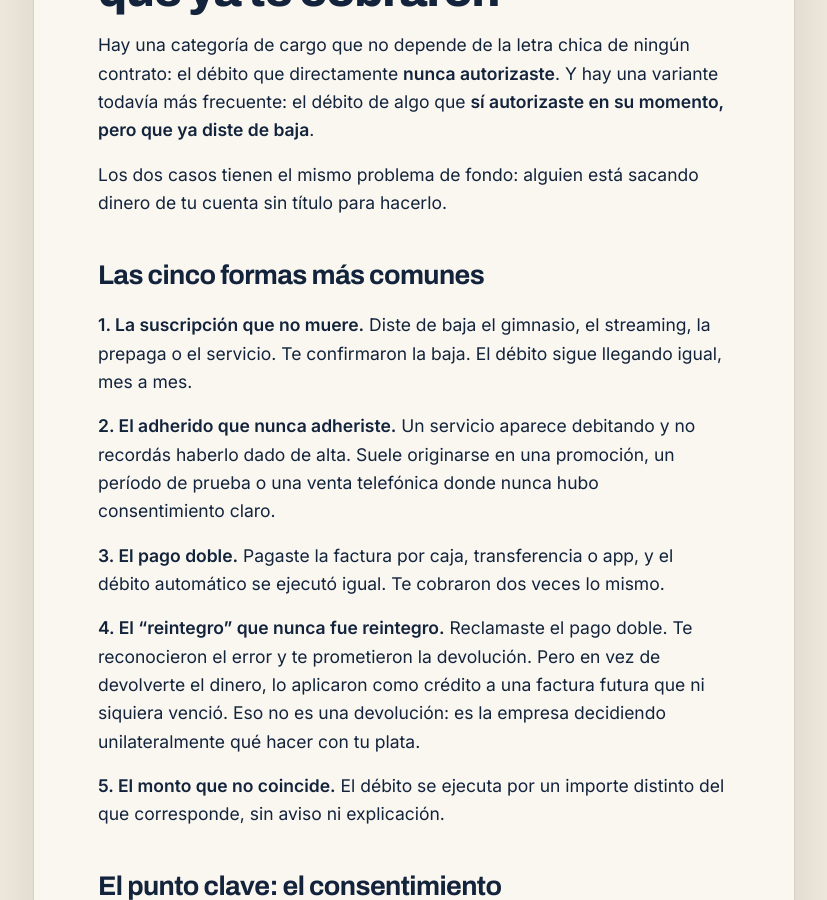
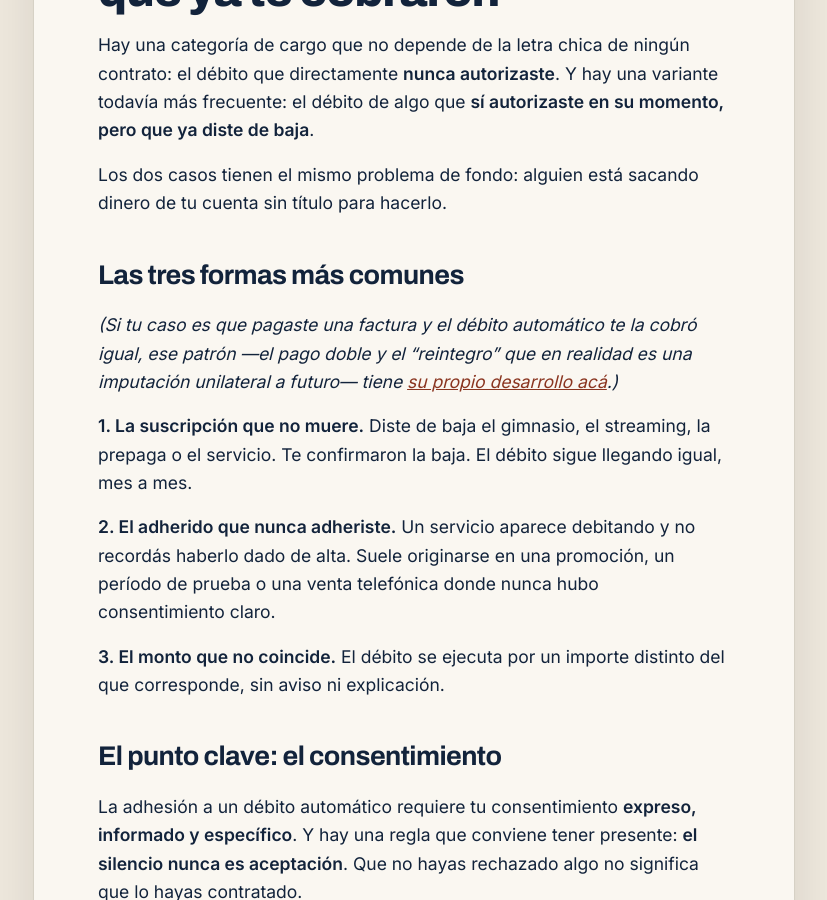
Before and after one commit to drejsamudio-hue/estudio-samudio-landing, a Jekyll site: the page built from _posts/2026-08-03-debitos-no-autorizados-como-frenarlos.md, in a window 1280 px wide and 900 px high, scrolled down 330 px. Shown: the whole window, without its empty margins (226-1053 px from the left). Built offline with Jekyll 4.4.1, drawn with Linux system fonts in a browser that asks for light colours.

Commit message:
fix(seo): resuelve solapamiento entre doble-cobro y debitos-no-autorizados - doble-cobro queda como dueno exclusivo del patron pago-doble/imputacion unilateral - debitos-no-autorizados pasa a paraguas (suscripcion no muerta, adherido no consentido, monto incorrecto) y remite al pago doble con enlace explicito - descriptions diferenciadas para evitar canibalizacion en SERP Cierra P22

```diff
--- a/_posts/2026-08-03-debitos-no-autorizados-como-frenarlos.md
+++ b/_posts/2026-08-03-debitos-no-autorizados-como-frenarlos.md
@@ -2,7 +2,7 @@
 layout: post
 title: "Débitos que no autorizaste: cómo frenarlos"
 h1: "Débitos que no autorizaste: cómo frenarlos y cómo recuperar lo que ya te cobraron"
-description: "Débito automático que no autorizaste, o servicio dado de baja que sigue cobrando: cómo frenarlo y reclamar la devolución. Posadas y Misiones."
+description: "Servicio dado de baja que sigue cobrando, o débito de algo que nunca contrataste: cómo frenarlo y reclamar todo lo cobrado sin tu consentimiento. Posadas y Misiones."
 vertical: "Bancario"
 slug: debitos-no-autorizados-como-frenarlos
 date: 2026-08-03 09:00:00 -0300
@@ -12,7 +12,9 @@ Hay una categoría de cargo que no depende de la letra chica de ningún contrato
 
 Los dos casos tienen el mismo problema de fondo: alguien está sacando dinero de tu cuenta sin título para hacerlo.
 
-## Las cinco formas más comunes
+## Las tres formas más comunes
+
+*(Si tu caso es que pagaste una factura y el débito automático te la cobró igual, ese patrón —el pago doble y el "reintegro" que en realidad es una imputación unilateral a futuro— tiene [su propio desarrollo acá]({{ '/notas/doble-cobro-debito-automatico-que-hacer/' | relative_url }}).)*
 
 **1. La suscripción que no muere.**
 Diste de baja el gimnasio, el streaming, la prepaga o el servicio. Te confirmaron la baja. El débito sigue llegando igual, mes a mes.
@@ -20,13 +22,7 @@ Diste de baja el gimnasio, el streaming, la prepaga o el servicio. Te confirmaro
 **2. El adherido que nunca adheriste.**
 Un servicio aparece debitando y no recordás haberlo dado de alta. Suele originarse en una promoción, un período de prueba o una venta telefónica donde nunca hubo consentimiento claro.
 
-**3. El pago doble.**
-Pagaste la factura por caja, transferencia o app, y el débito automático se ejecutó igual. Te cobraron dos veces lo mismo.
-
-**4. El "reintegro" que nunca fue reintegro.**
-Reclamaste el pago doble. Te reconocieron el error y te prometieron la devolución. Pero en vez de devolverte el dinero, lo aplicaron como crédito a una factura futura que ni siquiera venció. Eso no es una devolución: es la empresa decidiendo unilateralmente qué hacer con tu plata.
-
-**5. El monto que no coincide.**
+**3. El monto que no coincide.**
 El débito se ejecuta por un importe distinto del que corresponde, sin aviso ni explicación.
 
 ## El punto clave: el consentimiento
```
Also changed, not shown: _posts/2026-08-01-doble-cobro-debito-automatico-que-hacer.md (+2 -2 lines).
